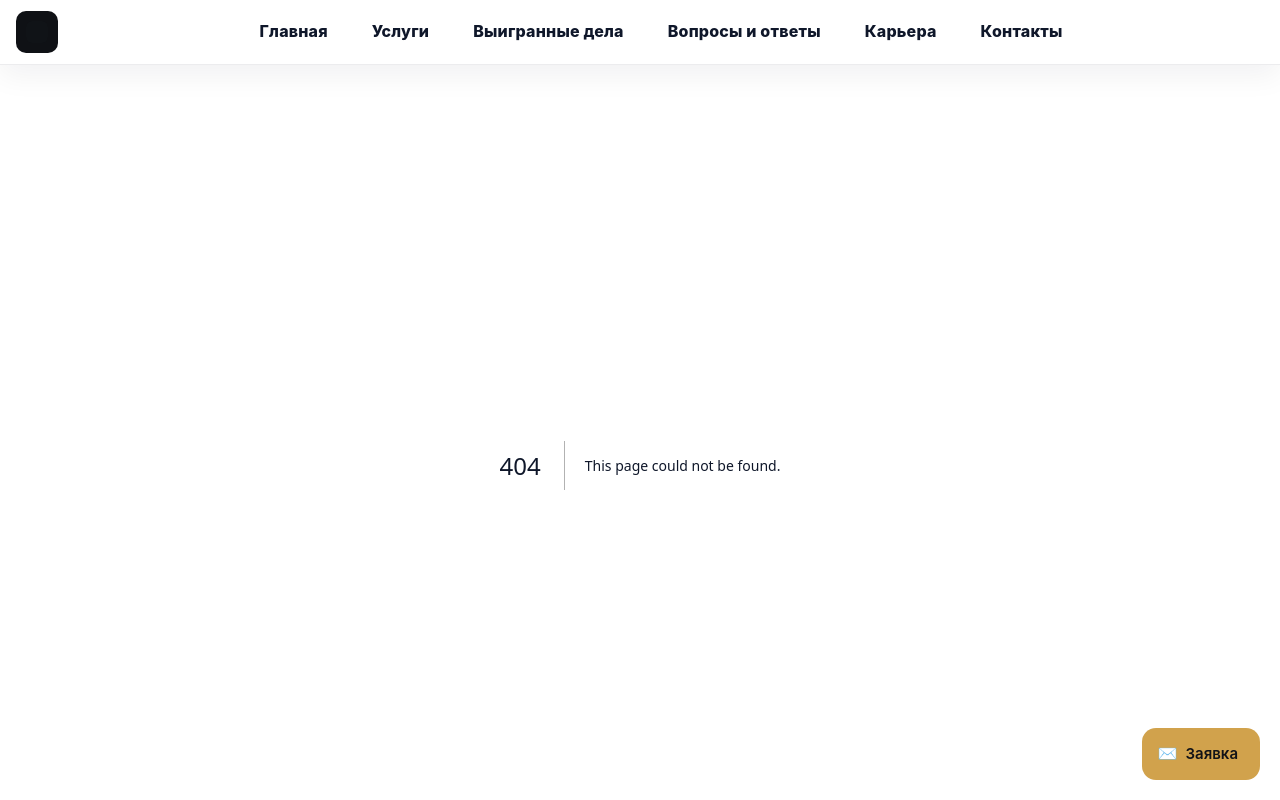
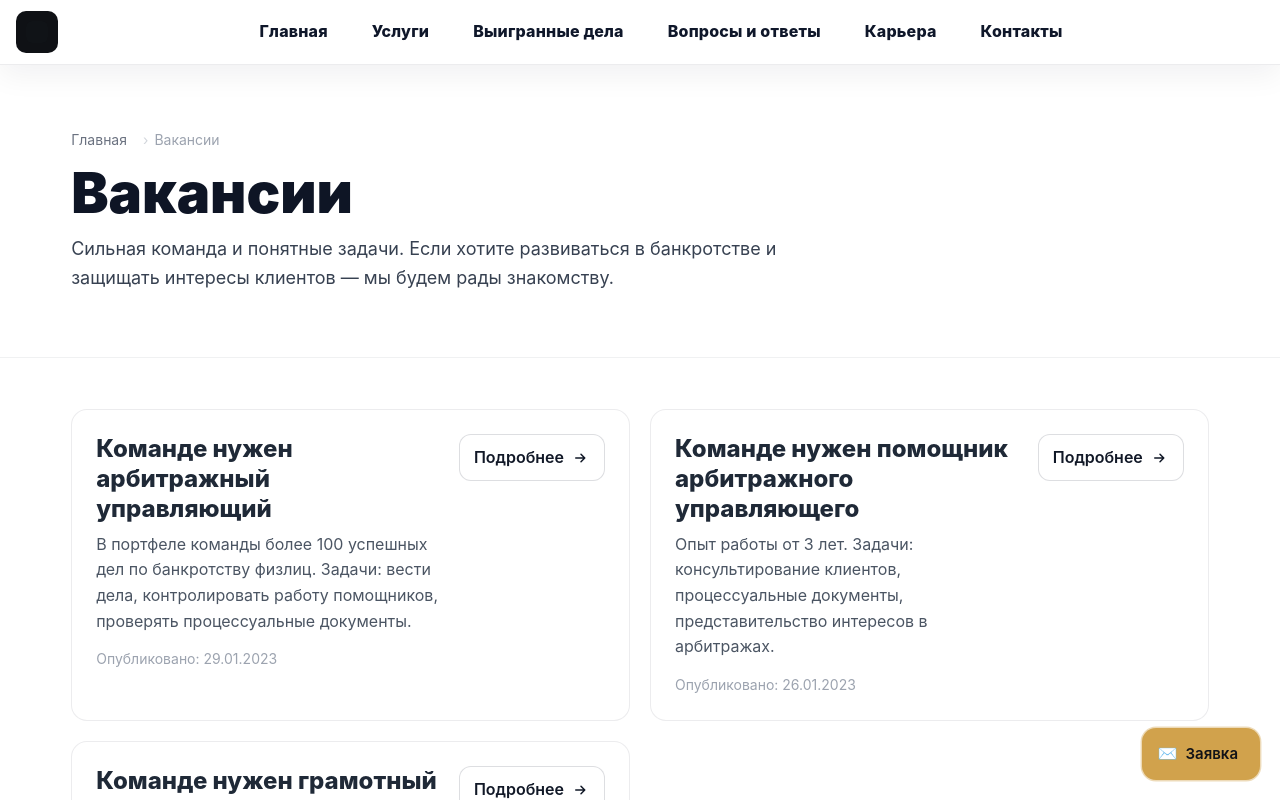
Before and after one commit to lvvNikolas/Bankruptcy-site, a Next.js app: page /career in a window 1280 px wide. Before the commit this address had no page. Shown: the top 800 px of the page. Built offline with nearby package versions, Linux system fonts and the light colour scheme.

Commit message:
feat(career): added Career page with vacancies grid and unified footer

```diff
--- /dev/null
+++ b/src/app/career/page.tsx
@@ -0,0 +1,118 @@
+import type { Metadata } from "next";
+import Link from "next/link";
+import "@styles/CareerPage.css";
+
+// SEO — серверный компонент, без "use client"
+export const metadata: Metadata = {
+  title: "Вакансии — Карьера",
+  description:
+    "Актуальные вакансии: юристы, помощники арбитражного управляющего и другие роли. Присоединяйтесь к сильной команде.",
+  openGraph: {
+    title: "Вакансии — Карьера",
+    description:
+      "Актуальные вакансии: юристы, помощники арбитражного управляющего и другие роли.",
+    type: "website",
+  },
+};
+
+// ⚠️ Проверь путь, если у тебя другая структура
+import Footer from "@/app/components/sections/Footer/Footer";
+
+type Vacancy = {
+  title: string;
+  excerpt: string;
+  date: string; // ISO или читабельная дата
+  href: string;
+};
+
+const VACANCIES: Vacancy[] = [
+  {
+    title: "Команде нужен арбитражный управляющий",
+    excerpt:
+      "В портфеле команды более 100 успешных дел по банкротству физлиц. Задачи: вести дела, контролировать работу помощников, проверять процессуальные документы.",
+    date: "2023-01-29",
+    href: "/career/au-manager",
+  },
+  {
+    title: "Команде нужен помощник арбитражного управляющего",
+    excerpt:
+      "Опыт работы от 3 лет. Задачи: консультирование клиентов, процессуальные документы, представительство интересов в арбитражах.",
+    date: "2023-01-26",
+    href: "/career/au-assistant",
+  },
+  {
+    title: "Команде нужен грамотный юрист",
+    excerpt:
+      "Представительство интересов в судах, составление договоров и соглашений, систематизация договорной базы компании.",
+    date: "2023-01-09",
+    href: "/career/lawyer",
+  },
+];
+
+function formatDate(d: string) {
+  try {
+    const date = new Date(d);
+    return date.toLocaleDateString("ru-RU");
+  } catch {
+    return d;
+  }
+}
+
+export default function CareerPage() {
+  return (
+    <>
+      {/* HERO */}
+      <header className="career-hero" aria-labelledby="career-title">
+        <div className="container">
+          <nav className="career-crumbs" aria-label="Хлебные крошки">
+            <ol>
+              <li><Link href="/">Главная</Link></li>
+              <li aria-current="page">Вакансии</li>
+            </ol>
+          </nav>
+
+          <h1 id="career-title" className="career-hero__title">
+            Вакансии
+          </h1>
+          <p className="career-hero__lead">
+            Сильная команда и понятные задачи. Если хотите развиваться в
+            банкротстве и защищать интересы клиентов — мы будем рады знакомству.
+          </p>
+        </div>
+      </header>
+
+      {/* LIST */}
+      <main className="career">
+        <div className="container">
+          <ul className="career-grid" aria-label="Список вакансий">
+            {VACANCIES.map((v) => (
+              <li key={v.href} className="vacancy">
+                <div className="vacancy__content">
+                  <h2 className="vacancy__title">{v.title}</h2>
+                  <p className="vacancy__excerpt">{v.excerpt}</p>
+                  <div className="vacancy__meta">
+                    <span className="vacancy__date">
+                      Опубликовано: {formatDate(v.date)}
+                    </span>
+                  </div>
+                </div>
+
+                <div className="vacancy__actions">
+                  <Link href={v.href} className="btn btn-outline vacancy__btn" aria-label={`Подробнее: ${v.title}`}>
+                    Подробнее
+                    <svg aria-hidden="true" width="18" height="18" viewBox="0 0 24 24">
+                      <path d="M5 12h12m-5-5 5 5-5 5" fill="none" stroke="currentColor" strokeWidth="2" strokeLinecap="round" strokeLinejoin="round"/>
+                    </svg>
+                  </Link>
+                </div>
+              </li>
+            ))}
+          </ul>
+        </div>
+      </main>
+
+      {/* ЕДИНСТВЕННЫЙ футер */}
+      <Footer />
+    </>
+  );
+}
--- /dev/null
+++ b/src/styles/CareerPage.css
@@ -0,0 +1,79 @@
+/* Белый hero + аккуратные карточки, без тёмных подложек */
+.container {
+  width: min(1200px, 92vw);
+  margin-inline: auto;
+}
+
+/* ===== HERO ===== */
+.career-hero{
+  background: #ffffff;
+  border-bottom: 1px solid rgba(15,23,42,.06);
+  padding: clamp(40px, 5vw, 80px) 0;
+}
+
+.career-crumbs ol{
+  display: flex; gap: 10px; list-style: none; padding: 0; margin: 0 0 12px;
+  color: #9ca3af; font-size: 14px;
+}
+.career-crumbs li+li::before{ content: "›"; color:#d1d5db; margin-inline: 6px; }
+.career-crumbs a{ color:#6b7280; text-decoration: none; }
+.career-crumbs a:hover{ color:#111827; text-decoration: underline; text-underline-offset:2px; }
+
+.career-hero__title{
+  margin: 0 0 10px;
+  font-weight: 900;
+  font-size: clamp(36px, 5vw, 56px);
+  line-height: 1.1;
+  color:#0e1525;
+}
+.career-hero__lead{
+  margin:0; color:#374151; font-size: clamp(16px, 1.8vw, 18px); max-width: 70ch;
+}
+
+/* ===== LIST ===== */
+.career{
+  padding: clamp(32px, 4vw, 56px) 0;
+  background: #fff;
+}
+
+.career-grid{
+  list-style: none; padding: 0; margin: 0;
+  display: grid; gap: clamp(16px, 2vw, 20px);
+}
+@media (min-width: 980px){
+  .career-grid{ grid-template-columns: 1fr 1fr; }
+}
+
+.vacancy{
+  border: 1px solid rgba(15,23,42,.08);
+  border-radius: 16px;
+  background: #fff;
+  padding: clamp(18px, 2.4vw, 24px);
+  display: grid; grid-template-columns: 1fr auto; gap: 16px;
+}
+
+.vacancy__title{
+  margin: 0 0 8px; font-size: clamp(20px, 2.1vw, 24px); font-weight: 800; color:#1f2937;
+}
+.vacancy__excerpt{ margin: 0 0 14px; color:#4b5563; }
+.vacancy__meta{ font-size: 14px; color:#9ca3af; }
+.vacancy__date{ display:inline-block; }
+
+.vacancy__actions{
+  display: grid; align-content: start; justify-items: end;
+}
+.vacancy__btn{
+  display: inline-flex; align-items: center; gap: 8px;
+  padding: 10px 14px; border-radius: 12px;
+  border: 1px solid rgba(15,23,42,.14);
+  color:#111827; text-decoration: none; background:#fff;
+  transition: background .15s ease, border-color .15s ease, transform .06s ease;
+}
+.vacancy__btn:hover{ background:#f9fafb; border-color: rgba(15,23,42,.22); }
+.vacancy__btn:active{ transform: translateY(1px); }
+
+/* Мобильная колонка */
+@media (max-width: 640px){
+  .vacancy{ grid-template-columns: 1fr; }
+  .vacancy__actions{ justify-items: start; }
+}
```
